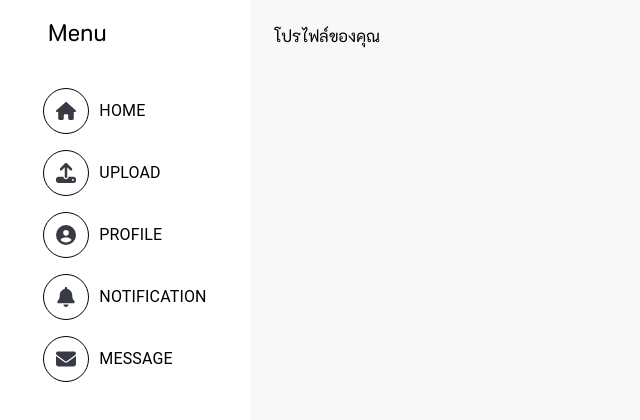
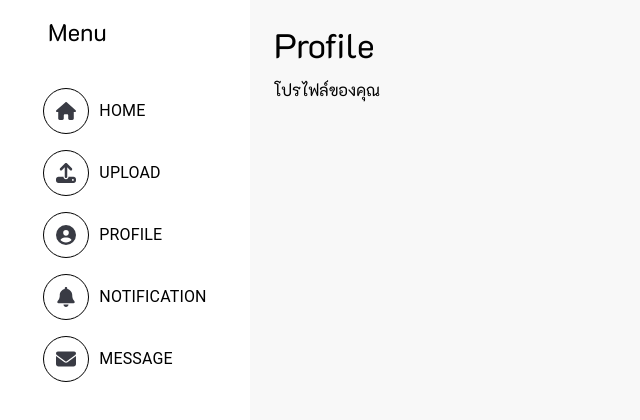
Before and after one commit to Boom-Tris/Boom-Tris-hospital, a React (Create React App) app in the folder Frontend/: page /PROFILE in a window 1280 px wide. Shown: the top 420 px of the page, without its empty margins (0-640 px from the left). Built offline with nearby package versions, Linux system fonts and the light colour scheme.

Commit message:
Update Profile.js

```diff
--- a/Frontend/src/pages/Profile.js
+++ b/Frontend/src/pages/Profile.js
@@ -2,7 +2,16 @@ import React from 'react';
 import { Typography } from '@mui/material';
 
 const Profile = () => {
-  return <Typography variant="body1">โปรไฟล์ของคุณ</Typography>;
+
+  return (
+    <div>
+       <Typography variant="h4" gutterBottom> Profile </Typography>
+      <Typography variant="body1">โปรไฟล์ของคุณ</Typography>
+
+    </div>
+  )
+
+
 };
 
 export default Profile;
```
